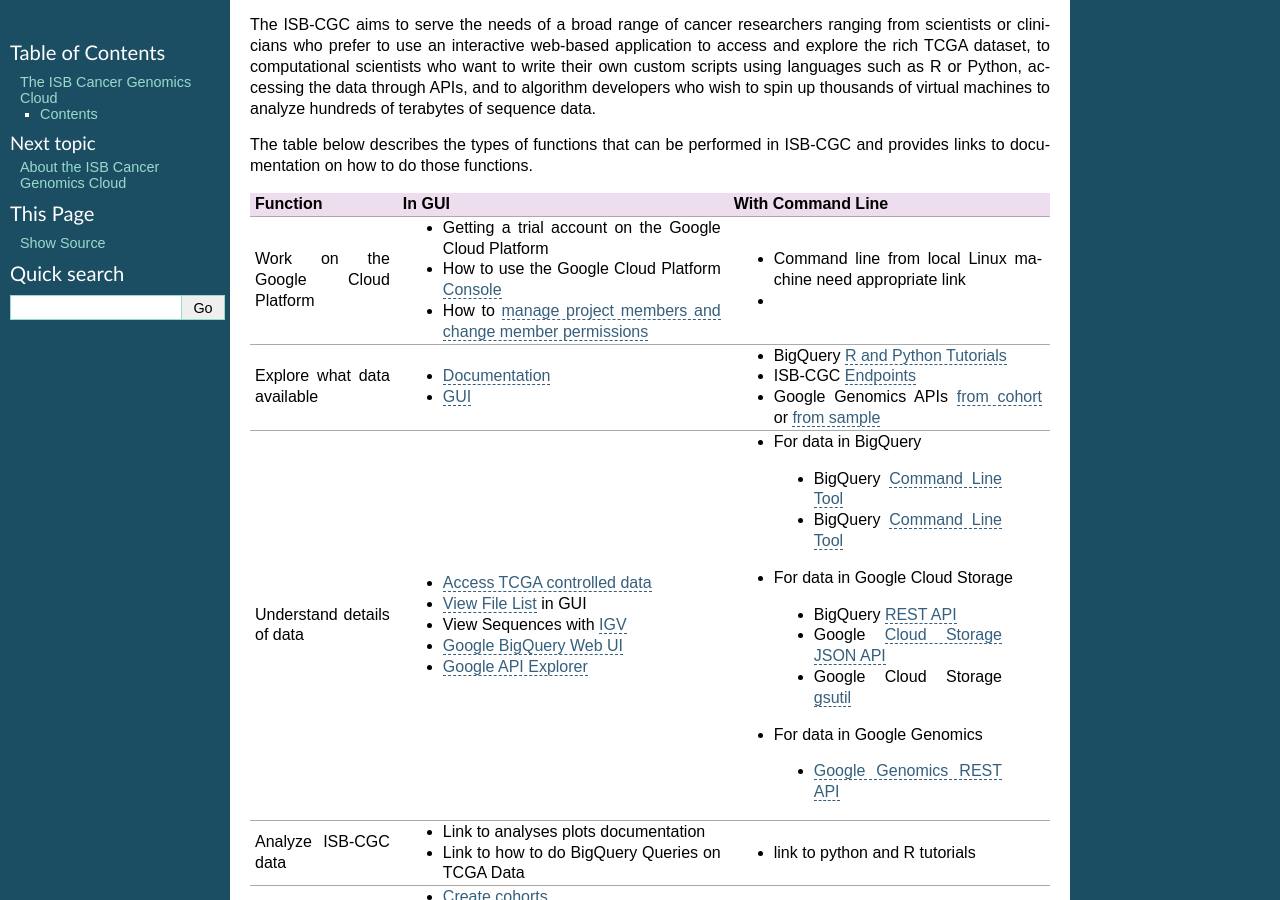
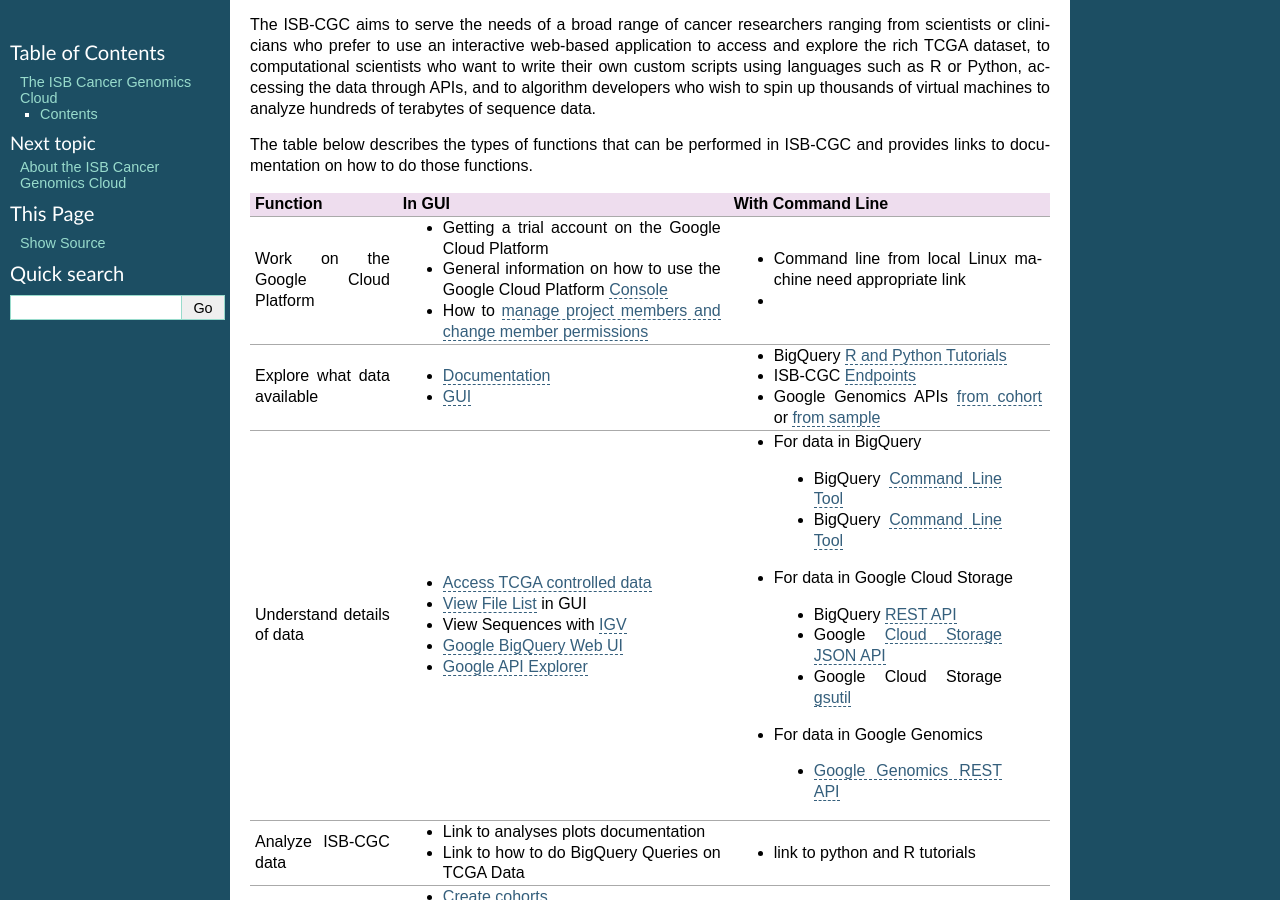
Before and after one commit to isb-cgc/readthedocs, a Sphinx documentation site: the page built from docs/source/index.rst, in a window 1280 px wide and 900 px high, scrolled down 620 px. Built offline with Sphinx 7.4.7, drawn with Linux system fonts in a browser that asks for light colours.

Commit message:
Update index.rst

```diff
--- a/docs/source/index.rst
+++ b/docs/source/index.rst
@@ -30,7 +30,7 @@
 |Function                           |In GUI                                                                                                                                                                                                                                                                                       |With Command Line                                                                                                                                                                                                                                                        |
 +===================================+=============================================================================================================================================================================================================================================================================================+=========================================================================================================================================================================================================================================================================+
 |Work on the Google Cloud Platform  |- Getting a trial account on the Google Cloud Platform                                                                                                                                                                                                                                       |- Command line from local Linux machine need appropriate link                                                                                                                                                                                                            |
-|                                   |- How to use the Google Cloud Platform `Console <https://support.google.com/cloud/?hl=en#topic=3340599>`_                                                                                                                                                                                    |-                                                                                                                                                                                                                                                                        |
+|                                   |- General information on how to use the Google Cloud Platform `Console <https://support.google.com/cloud/?hl=en#topic=3340599>`_                                                                                                                                                             |-                                                                                                                                                                                                                                                                        |
 |                                   |- How to `manage project members and change member permissions <https://support.google.com/cloud/answer/6158846>`_                                                                                                                                                                           |                                                                                                                                                                                                                                                                         |
 +-----------------------------------+---------------------------------------------------------------------------------------------------------------------------------------------------------------------------------------------------------------------------------------------------------------------------------------------+-------------------------------------------------------------------------------------------------------------------------------------------------------------------------------------------------------------------------------------------------------------------------+
 |Explore what data available        |- `Documentation <Hosted-Data.html>`_                                                                                                                                                                                                                                                        |- BigQuery `R and Python Tutorials </progapi/Tutorials.html>`_                                                                                                                                                                                                           |
```
